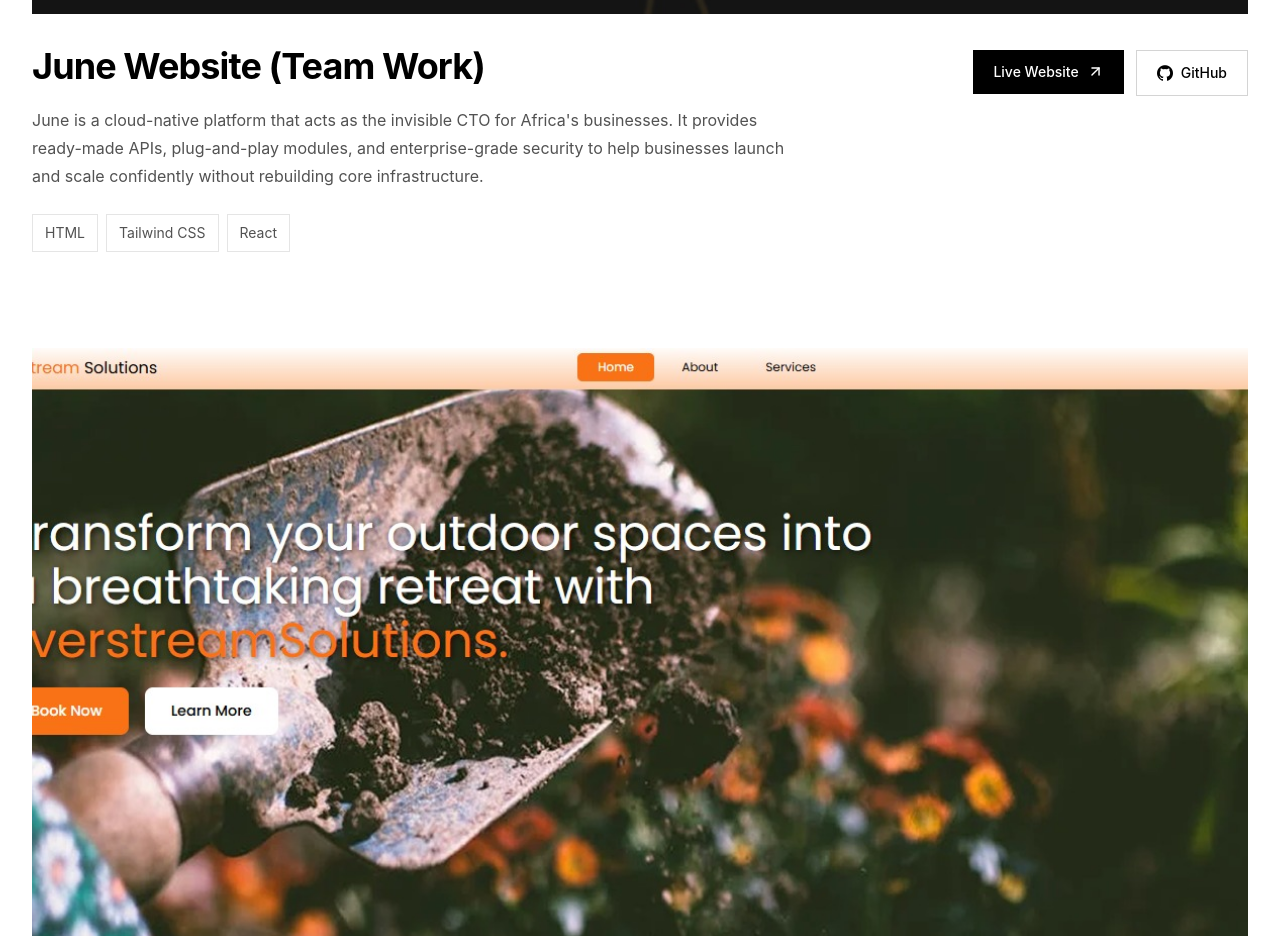
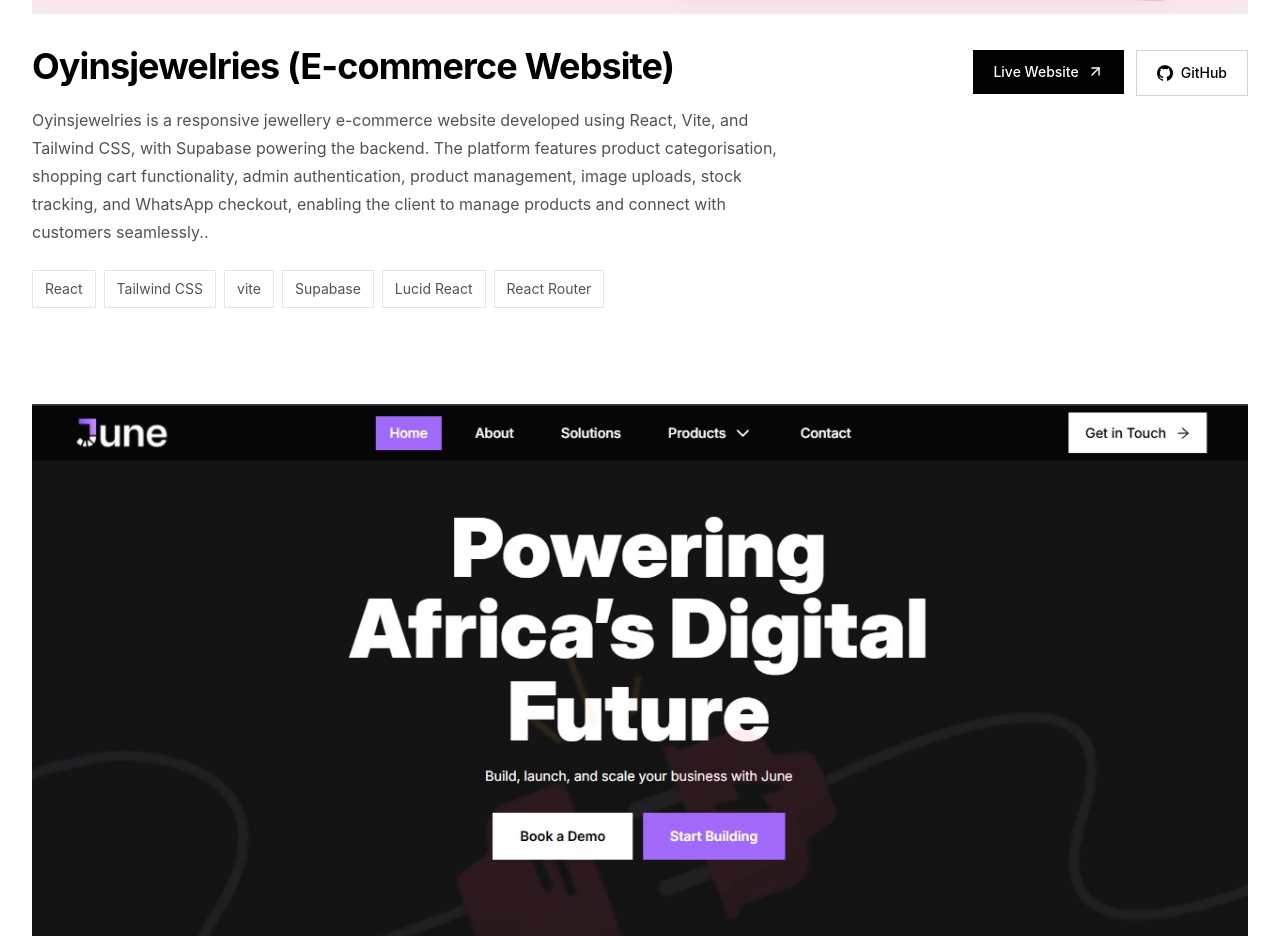
Before and after one commit to codalee123/codas-hub, a React (Vite) app: page /projects in a window 1280 px wide. Shown: the part 1136-2072 px from the top of the page. Built offline with nearby package versions, Linux system fonts and the light colour scheme.

Commit message:
update a project description

```diff
--- a/src/data/projects.js
+++ b/src/data/projects.js
@@ -7,8 +7,18 @@ import YoutubeImage from "../assets/images/Youtube-image.jpeg"
 import OyinjewelryImage from "../assets/images/oyin-website.png"
 
 const projects = [
+
+   {
+    id: 1,
+    title: "Oyinsjewelries (E-commerce Website)",
+    description:
+      " Oyinsjewelries is a responsive jewellery e-commerce website developed using React, Vite, and Tailwind CSS, with Supabase powering the backend. The platform features product categorisation, shopping cart functionality, admin authentication, product management, image uploads, stock tracking, and WhatsApp checkout, enabling the client to manage products and connect with customers seamlessly..",
+    image:OyinjewelryImage,
+    technologies: ["React", "Tailwind CSS", "vite" ,"Supabase","Lucid React", "React Router"],
+    liveUrl: "https://oyinsjewelries.vercel.app/",
+  },
   {
-    id: 1,
+    id: 2,
     title: "June Website (Team Work)",
     description:
       "June is a cloud-native platform that acts as the invisible CTO for Africa's businesses. It provides ready-made APIs, plug-and-play modules, and enterprise-grade security to help businesses launch and scale confidently without rebuilding core infrastructure.",
@@ -19,7 +29,7 @@ const projects = [
   },
 
   {
-    id: 2,
+    id: 3,
     title: "Everstream Solutions",
     description:
       "Everstream Solutions provides comprehensive property care and visual media services designed to enhance your property's value and appeal. With our team of professionals, we deliver quality, affordable, and reliability to homeowners and business alike.",
@@ -30,7 +40,7 @@ const projects = [
   },
 
   {
-    id: 3,
+    id: 4,
     title: "Musais Technology",
     description:
       "A comprehensive digital solutions project delivering web design, product design, pitch decks, MVP development, web engineering, software development, and marketing collateral. From concept to execution, the project provides end-to-end creative and technical solutions designed to help businesses build, launch, and grow their digital presence.",
@@ -41,7 +51,7 @@ const projects = [
   },
 
   {
-    id: 4,
+    id: 5,
     title: "EED Fashion Website",
     description:
       "A basic fashion website project created to practice and test my foundational HTML skills. The project focused on building and structuring a functional website layout, including navigation, content sections, images, and styling elements. It served as an opportunity to apply core HTML concepts and gain hands-on experience in creating a real-world website.",
@@ -52,7 +62,7 @@ const projects = [
   },
 
   {
-    id: 5,
+    id: 6,
     title: "Pinwheel Website",
     description:
       "A website clone built to test and strengthen my front-end development skills using HTML, CSS, and JavaScript. This project focuses on recreating a modern web interface while improving my understanding of layout design, styling, responsiveness, and JavaScript functionality.",
@@ -63,7 +73,7 @@ const projects = [
   },
 
   {
-    id: 6,
+    id: 7,
     title: "Youtube Clone",
     description:
       "A website clone built to test and strengthen my front-end development skills using HTML, CSS, and JavaScript. This project focuses on recreating a modern web interface while improving my understanding of layout design, styling, responsiveness, and JavaScript functionality.",
@@ -73,15 +83,6 @@ const projects = [
     githubUrl: "https://github.com/codalee123/Youtube-clone",
   },
 
-  {
-    id: 7,
-    title: "Oyinjewelries",
-    description:
-      "Oyinsjewelries is a responsive jewelry e-commerce website built with React, Tailwind CSS, and Vite. It allows customers to browse jewelry collections, filter products by category, manage their shopping cart, and place orders directly through WhatsApp.",
-    image:OyinjewelryImage,
-    technologies: ["React", "Tailwind CSS", "vite"],
-    liveUrl: "https://oyinsjewelries.vercel.app/",
-  },
 ];
 
 export default projects;
```
Also changed, not shown: src/assets/images/oyin-website.png.
